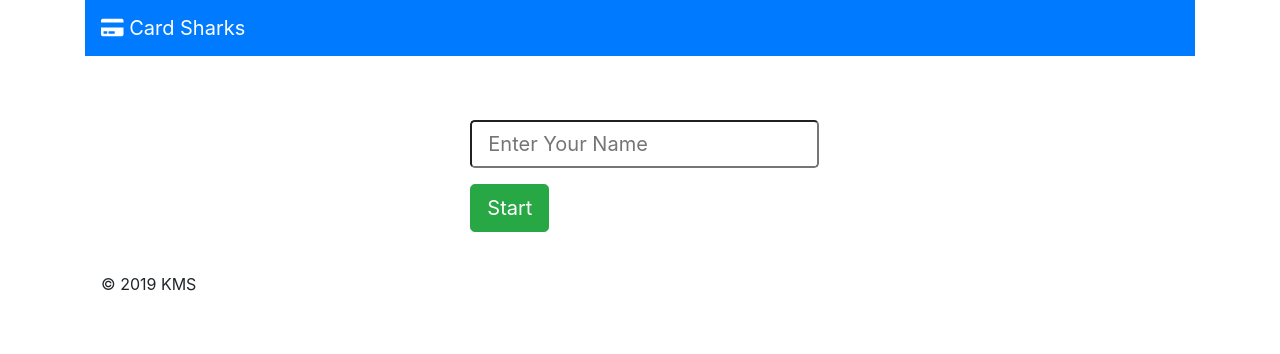
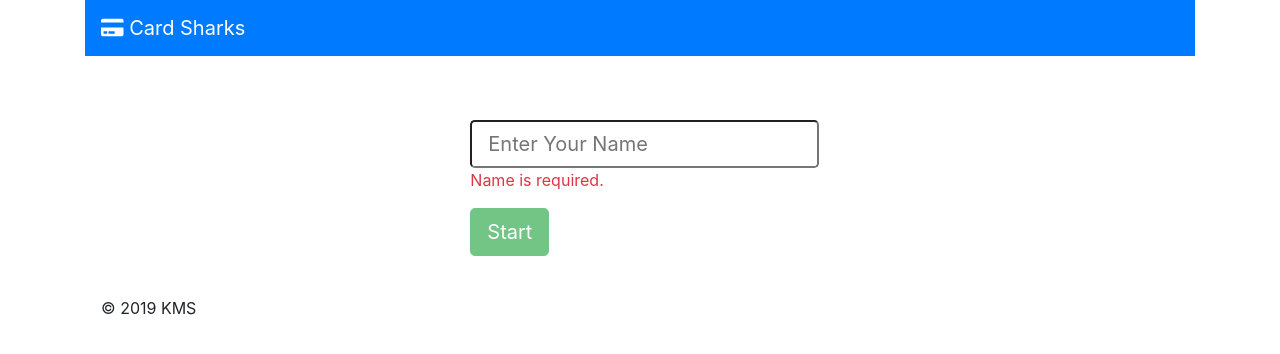
Before and after one commit to livehands/cardsharks, an Angular app: page /start in a window 1280 px wide. Shown: the top 354 px of the page. Built offline with nearby package versions, Linux system fonts and the light colour scheme.

Commit message:
added form code with validation.

```diff
--- a/src/app/app.module.ts
+++ b/src/app/app.module.ts
@@ -10,6 +10,7 @@ import { CardViewComponent } from './components/card-view/card-view.component';
 import { SuitRankViewComponent } from './components/suit-rank-view/suit-rank-view.component';
 import { ScoreViewComponent } from './components/score-view/score-view.component';
 import { StartComponent } from './components/start/start.component';
+import { ReactiveFormsModule } from '@angular/forms';
 
 @NgModule({
   declarations: [
@@ -22,7 +23,8 @@ import { StartComponent } from './components/start/start.component';
   ],
   imports: [
     BrowserModule,
-    AppRoutingModule
+    AppRoutingModule,
+    ReactiveFormsModule
   ],
   providers: [CardsService,
     GamesService],
--- a/src/app/components/start/start.component.html
+++ b/src/app/components/start/start.component.html
@@ -1,11 +1,17 @@
 <div class="row justify-content-center mt-5">
   <div class="col-sm-4">
-    <form>
+    <form class="form" [formGroup]="playerForm" novalidate>
       <div class="form-group">
-        <input id="playerName" name="playerName" class="form-control-lg" type="text" placeholder="Enter Your Name"
+        <input formControlName="playerName" class="form-control-lg" type="text" placeholder="Enter Your Name"
           required />
+        <div *ngIf="playerForm.controls['playerName'].errors.required" class="text-danger">
+          Name is required.
+        </div>
       </div>
-      <div class="form-group"><button class="btn btn-success btn-lg" (click)="startGame()">Start</button></div>
+      <div class="form-group">
+        <button [disabled]="playerForm.pristine || playerForm.invalid" class="btn btn-success btn-lg"
+          (click)="startGame()">Start</button>
+      </div>
     </form>
   </div>
 </div>
--- a/src/app/components/start/start.component.ts
+++ b/src/app/components/start/start.component.ts
@@ -1,4 +1,7 @@
-import { Component, OnInit } from '@angular/core';
+import { Component, OnInit, Input } from '@angular/core';
+import { FormBuilder, FormGroup, FormControl, Validators, RequiredValidator } from '@angular/forms';
+import { stringify } from '@angular/compiler/src/util';
+import { Router } from '@angular/router';
 
 @Component({
   selector: 'app-start',
@@ -7,12 +10,21 @@ import { Component, OnInit } from '@angular/core';
 })
 export class StartComponent implements OnInit {
 
-  constructor() { }
+  playerForm: FormGroup;
+  constructor(private fb: FormBuilder, private router: Router) { }
 
   ngOnInit() {
+    this.createForm();
+  }
+
+  createForm() {
+    this.playerForm = this.fb.group({
+      playerName: ['', Validators.required, Validators.minLength(3)]
+    });
   }
 
   startGame() {
 
+    this.router.navigate(['/game']);
   }
 }
```
